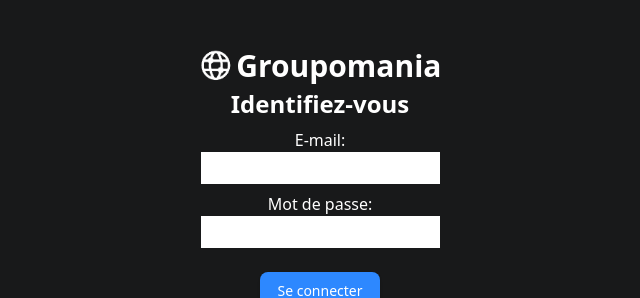
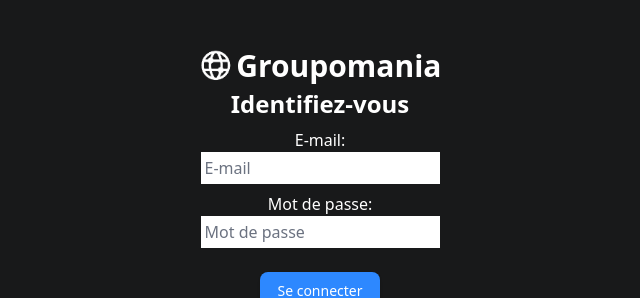
Before and after one commit to JuBerges/P7_Groupomania, a Vue app in the folder front-groupomania/: page /#/ in a window 1280 px wide. Before the commit this address led to /#/404. Shown: the top 298 px of the page, without its empty margins (320-960 px from the left). Built offline with nearby package versions, Linux system fonts and the light colour scheme.

Commit message:
Début de validation form login

```diff
--- a/front-groupomania/src/App.vue
+++ b/front-groupomania/src/App.vue
@@ -1,10 +1,13 @@
 <template>
   <div id="app" class="darkbody bg-cover">
     <div v-if="!signedIn">
-      <signup-login></signup-login>
+      <signup-login @logged-in="signedIn = true"></signup-login>
     </div>
     <div v-else>
-      <NavBar @scroll-top="scrollToTop"></NavBar>
+      <NavBar
+        @scroll-top="scrollToTop"
+        @valid-signout="signedIn = false"
+      ></NavBar>
       <router-view v-slot="{ Component }">
         <transition name="slide" mode="out-in">
           <component :is="Component" />
--- a/front-groupomania/src/components/NavBar.vue
+++ b/front-groupomania/src/components/NavBar.vue
@@ -103,6 +103,7 @@
     <sign-out-modal
       v-if="cancelSignOut"
       @cancel-signout="cancelSignOut = false"
+      @valid-signout="loggingOut"
     ></sign-out-modal>
   </header>
 </template>
@@ -120,6 +121,9 @@ export default {
   methods: {
     scrollTop() {
       return this.$emit("scroll-top");
+    },
+    loggingOut() {
+      return this.$emit("valid-signout");
     },
   },
 };
--- a/front-groupomania/src/components/SignupLogin.vue
+++ b/front-groupomania/src/components/SignupLogin.vue
@@ -11,12 +11,30 @@
       </div>
       <div class="text-white text-center">
         <h2 class="custom-border font-bold text-2xl">Identifiez-vous</h2>
-        <form class="flex flex-col">
+        <form class="flex flex-col" @submit="checkForm" method="post">
+          <p v-if="errors.length">
+    <b class="text-second-color">Merci de corriger le(s) erreur(s) suivante(s):</b>
+    <ul>
+      <li :key="error" v-for="error in errors" class="text-red-600">{{ error }}</li>
+    </ul>
+  </p>
           <label class="pt-2" for="email">E-mail: </label>
-          <input id="email" class="mx-auto text-black p-1" type="email" />
+          <input
+            id="email"
+            class="mx-auto text-black p-1 placeholder-gray-500"
+            placeholder="E-mail"
+            v-model="user.email"
+            type="email"
+          />
           <label class="pt-2" for="password">Mot de passe: </label>
-          <input id="password" class="mx-auto text-black p-1" type="password" />
-          <the-button class="mt-6 mx-auto">
+          <input
+            id="password"
+            class="mx-auto text-black p-1 placeholder-gray-500"
+            placeholder="Mot de passe"
+            v-model="user.password"
+            type="password"
+          />
+          <the-button class="mt-6 mx-auto" type="submit" @click.prevent="checkForm">
             <template v-slot:label>Se connecter</template>
           </the-button>
           <p class="pt-4">Vous n'avez pas de compte?</p>
@@ -42,11 +60,26 @@
         <h2 class="custom-border font-bold text-2xl">Créez un compte</h2>
         <form class="flex flex-col">
           <label class="pt-2" for="username">Choisissez votre pseudo: </label>
-          <input id="username" class="mx-auto text-black p-1" type="text" />
+          <input
+            id="username"
+            class="mx-auto text-black p-1 placeholder-gray-500"
+            placeholder="Pseudo"
+            type="text"
+          />
           <label class="pt-2" for="email">E-mail: </label>
-          <input id="email" class="mx-auto text-black p-1" type="email" />
+          <input
+            id="email"
+            class="mx-auto text-black p-1 placeholder-gray-500"
+            placeholder="Adresse e-mail"
+            type="email"
+          />
           <label class="pt-2" for="password">Mot de passe: </label>
-          <input id="password" class="mx-auto text-black p-1" type="password" />
+          <input
+            id="password"
+            class="mx-auto text-black p-1 placeholder-gray-500"
+            placeholder="Mot de passe"
+            type="password"
+          />
           <span class="pt-2">Image de profil:</span>
           <label
             for="file-upload"
@@ -62,13 +95,14 @@
             class="sr-only"
             @input="onSelectFile"
           />
+          <p class="text-gray-400 text-xs pb-2">jpg, jpeg, png ou gif</p>
           <div
             v-if="imageData"
             class="w-20 h-20 rounded-full mx-auto cursor-pointer preview"
             :style="{ 'background-image': `url(${imageData})` }"
             @click="chooseImage"
           ></div>
-          <the-button class="mt-6 mx-auto">
+          <the-button class="mt-6 mx-auto" type="submit" @click="signUp">
             <template v-slot:label>S'inscrire</template>
           </the-button>
           <p class="pt-4">Déjà membre ?</p>
@@ -92,6 +126,12 @@ export default {
     return {
       toggleOptions: false,
       imageData: null,
+      errors: [],
+      user: {
+        email: null,
+        password: null,
+        username: null,
+      },
     };
   },
   methods: {
@@ -110,6 +150,33 @@ export default {
         this.$emit("input", files[0]);
       }
     },
+    logIn() {
+      //ATTENTION LA PORTE EST OUVERTE ^^
+      if (this.user.email.length === 0 || this.user.password.length === 0) {
+        window.alert("Entrez votre e-mail et votre mot de passe svp");
+      } else {
+        let data = {
+          email: this.user.email,
+          password: this.user.password,
+        };
+      }
+    },
+    checkForm: function (e) {
+      if (this.user.email && this.user.password) {
+        return true;
+      }
+
+      this.errors = [];
+
+      if (!this.user.email) {
+        this.errors.push("Email requis.");
+      }
+      if (!this.user.password) {
+        this.errors.push("Mot de passe requis.");
+      }
+
+      e.preventDefault();
+    },
   },
 };
 </script>
```
